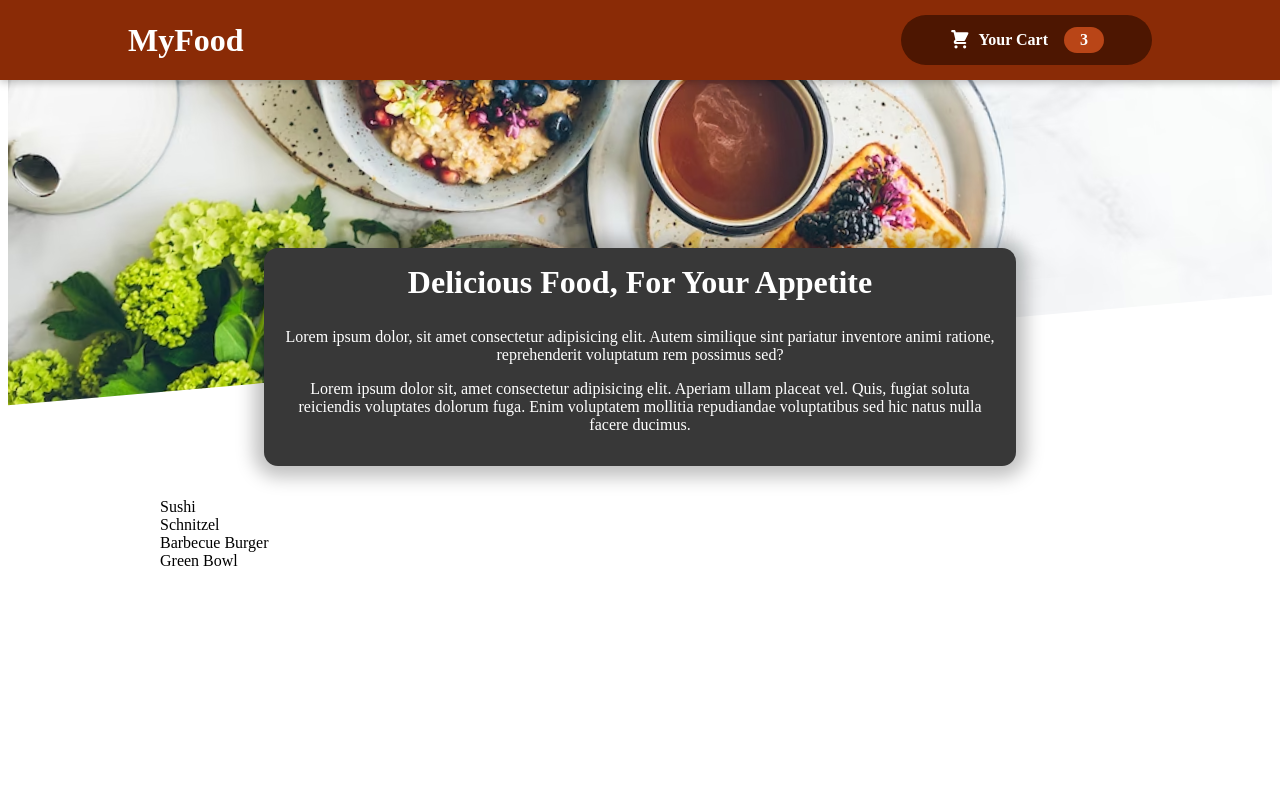
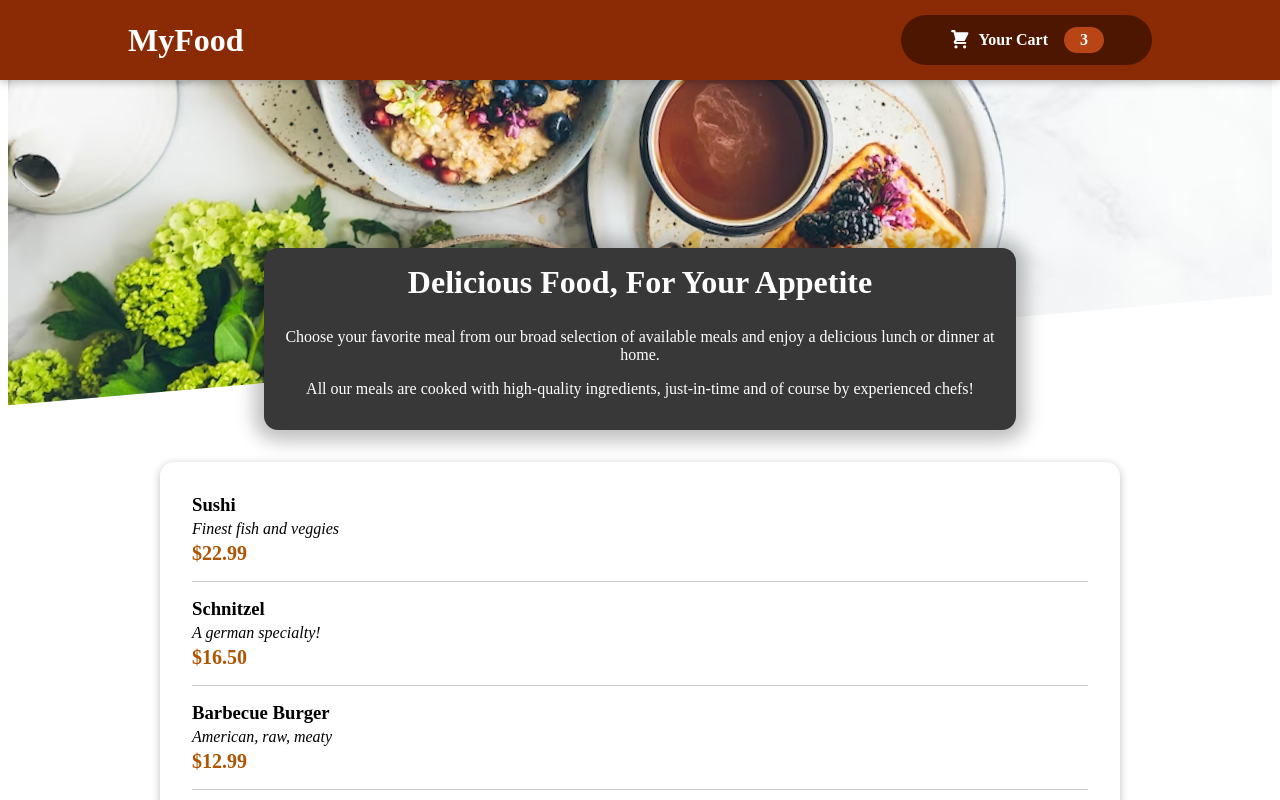
Before and after one commit to KhairiYusoff/React-Food-App, a React (Create React App) app: page / in a window 1280 px wide. Shown: the top 800 px of the page. Built offline with nearby package versions, Linux system fonts and the light colour scheme.

Commit message:
Create MealItem, Card

```diff
--- a/src/components/Meals/AvailableMeals.js
+++ b/src/components/Meals/AvailableMeals.js
@@ -1,5 +1,7 @@
 import React from 'react'
 import classes from './AvailableMeals.module.css'
+import Card from '../UI/Card';
+import MealItem from './MealItem/MealItem';
 
 const DUMMY_MEALS = [
     {
@@ -30,12 +32,21 @@ const DUMMY_MEALS = [
 
 const AvailableMeals = () => {
 
-    const mealsList = DUMMY_MEALS.map(meal => <li>{meal.name}</li>)
+    const mealsList = DUMMY_MEALS.map(meal =>
+        <MealItem
+            key={meal.id}
+            name={meal.name}
+            description={meal.description}
+            price={meal.price} />)
+
     return (
         <div className={classes.meals}>
-            <ul>
-                {mealsList}
-            </ul>
+            <Card>
+                <ul>
+                    {mealsList}
+                </ul>
+            </Card>
+
         </div>
     )
 }
--- /dev/null
+++ b/src/components/Meals/MealItem/MealItem.js
@@ -0,0 +1,20 @@
+import React from 'react'
+import classes from './MealItem.module.css'
+
+const MealItem = (props) => {
+
+    const price = `$${props.price.toFixed(2)}`
+
+    return (
+        <li className={classes.meal}>
+            <div>
+                <h3>{props.name}</h3>
+                <div className={classes.description}>{props.description}</div>
+                <div className={classes.price}>{price}</div>
+            </div>
+            <div></div>
+        </li>
+    )
+}
+
+export default MealItem
--- /dev/null
+++ b/src/components/Meals/MealItem/MealItem.module.css
@@ -0,0 +1,22 @@
+.meal {
+    display: flex;
+    justify-content: space-between;
+    margin: 1rem;
+    padding-bottom: 1rem;
+    border-bottom: 1px solid #ccc;
+  }
+
+  .meal h3 {
+    margin: 0 0 0.25rem 0;
+  }
+
+  .description {
+    font-style: italic;
+  }
+
+  .price {
+    margin-top: 0.25rem;
+    font-weight: bold;
+    color: #ad5502;
+    font-size: 1.25rem;
+  }
--- a/src/components/Meals/MealsSummary.js
+++ b/src/components/Meals/MealsSummary.js
@@ -5,8 +5,10 @@ const MealsSummary = () => {
     return (
         <div className={classes.summary}>
             <h2>Delicious Food, For Your Appetite</h2>
-            <p>Lorem ipsum dolor, sit amet consectetur adipisicing elit. Autem similique sint pariatur inventore animi ratione, reprehenderit voluptatum rem possimus sed?</p>
-            <p>Lorem ipsum dolor sit, amet consectetur adipisicing elit. Aperiam ullam placeat vel. Quis, fugiat soluta reiciendis voluptates dolorum fuga. Enim voluptatem mollitia repudiandae voluptatibus sed hic natus nulla facere ducimus.</p>
+            <p>Choose your favorite meal from our broad selection of available meals
+                and enjoy a delicious lunch or dinner at home.</p>
+            <p>All our meals are cooked with high-quality ingredients, just-in-time and
+                of course by experienced chefs!</p>
         </div>
     )
 }
--- /dev/null
+++ b/src/components/UI/Card.js
@@ -0,0 +1,10 @@
+import React from 'react'
+import classes from './Card.module.css'
+
+const Card = (props) => {
+    return (
+        <div className={classes.card}>{props.children}</div>
+    )
+}
+
+export default Card
--- /dev/null
+++ b/src/components/UI/Card.module.css
@@ -0,0 +1,6 @@
+.card {
+    padding: 1rem;
+    box-shadow: 0 2px 8px rgba(0, 0, 0, 0.25);
+    border-radius: 14px;
+    background-color: white;
+  }
```
Also changed, not shown: src/components/Meals/MealItem/MealItemForm.js (added).
